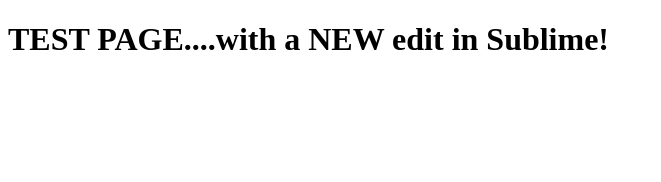
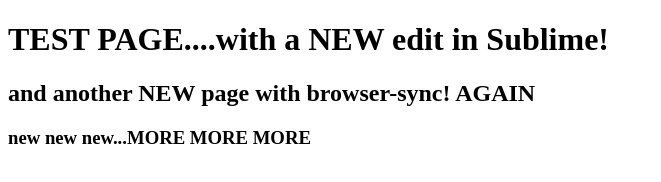
Before and after one commit to brianst33/test2, a plain HTML site: page site/index.html in a window 1280 px wide. Shown: the whole page, without its empty margins (0-661 px from the left). Drawn offline with Linux system fonts and the light colour scheme.

Commit message:
new stuff

```diff
--- a/site/index.html
+++ b/site/index.html
@@ -7,6 +7,8 @@
 <body>
 <title>Hello Wolrd!</title>
 <h1>TEST PAGE....with a NEW edit in Sublime!</h1>
+<h2>and another NEW page with browser-sync! AGAIN</h2>
+<h3>new new new...MORE MORE MORE</h3>
 <script id="__bs_script__">//<![CDATA[
     document.write("<script async src='http://HOST:3000/browser-sync/browser-sync-client.js?v=2.27.4'><\/script>".replace("HOST", location.hostname));
 //]]></script>
```
